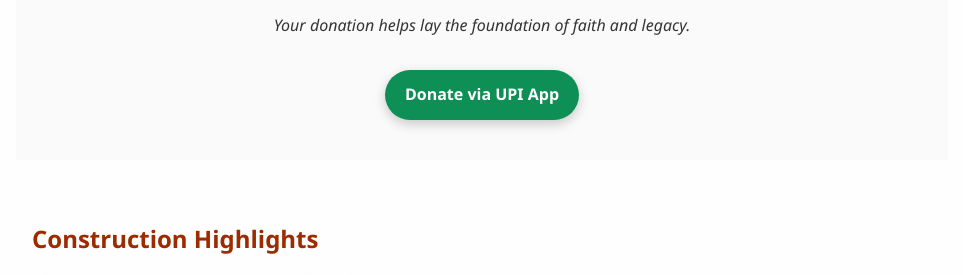
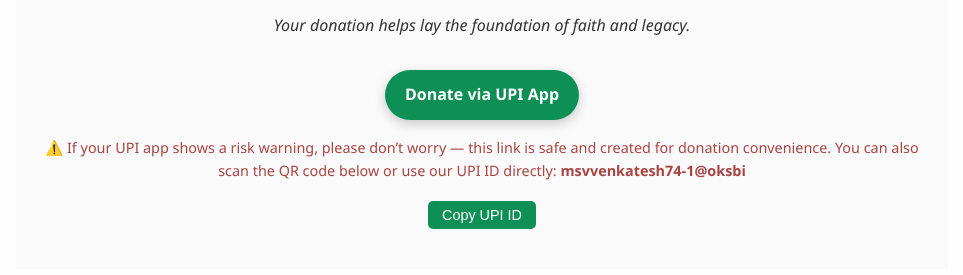
Before and after one commit to sivaindev/alaveli, a plain HTML site: page index.html in a window 1280 px wide. Shown: the part 1940-2215 px from the top of the page, without its empty margins (158-1121 px from the left). Drawn offline with Linux system fonts and the light colour scheme; grey boxes are pictures that could not be loaded.

Commit message:
Update index.html

```diff
--- a/index.html
+++ b/index.html
@@ -212,6 +212,39 @@
    style="display: inline-block; margin-top: 1rem; padding: 12px 20px; background-color: #0d8f55; color: white; text-decoration: none; font-weight: bold; border-radius: 30px; box-shadow: 0 4px 12px rgba(0,0,0,0.2);">
    Donate via UPI App
 </a>
+
+    <!-- UPI ID Display -->
+<p style="font-size: 0.9em; color: #a94442; margin-top: 1rem;">
+⚠️ If your UPI app shows a risk warning, please don’t worry — this link is safe and created for donation convenience.
+You can also scan the QR code below or use our UPI ID directly:
+<strong id="upi-id">msvvenkatesh74-1@oksbi</strong>
+</p>
+
+<!-- Copy Button -->
+<button onclick="copyUPI()"
+        style="margin-top: 5px; padding: 6px 14px; font-size: 0.9rem; border: none; background-color: #0d8f55; color: white; border-radius: 5px; cursor: pointer;">
+  Copy UPI ID
+</button>
+
+<!-- Confirmation Toast -->
+<div id="copy-toast" style="display:none; position: fixed; bottom: 20px; left: 50%; transform: translateX(-50%);
+     background-color: #333; color: #fff; padding: 8px 16px; border-radius: 20px; font-size: 0.85rem; opacity: 0.9;">
+  ✅ UPI ID copied
+</div>
+
+<!-- Script -->
+<script>
+  function copyUPI() {
+    const upiID = document.getElementById("upi-id").textContent;
+    navigator.clipboard.writeText(upiID).then(() => {
+      const toast = document.getElementById("copy-toast");
+      toast.style.display = "block";
+      setTimeout(() => {
+        toast.style.display = "none";
+      }, 2000);
+    });
+  }
+</script>
 </section>
 
 
```
